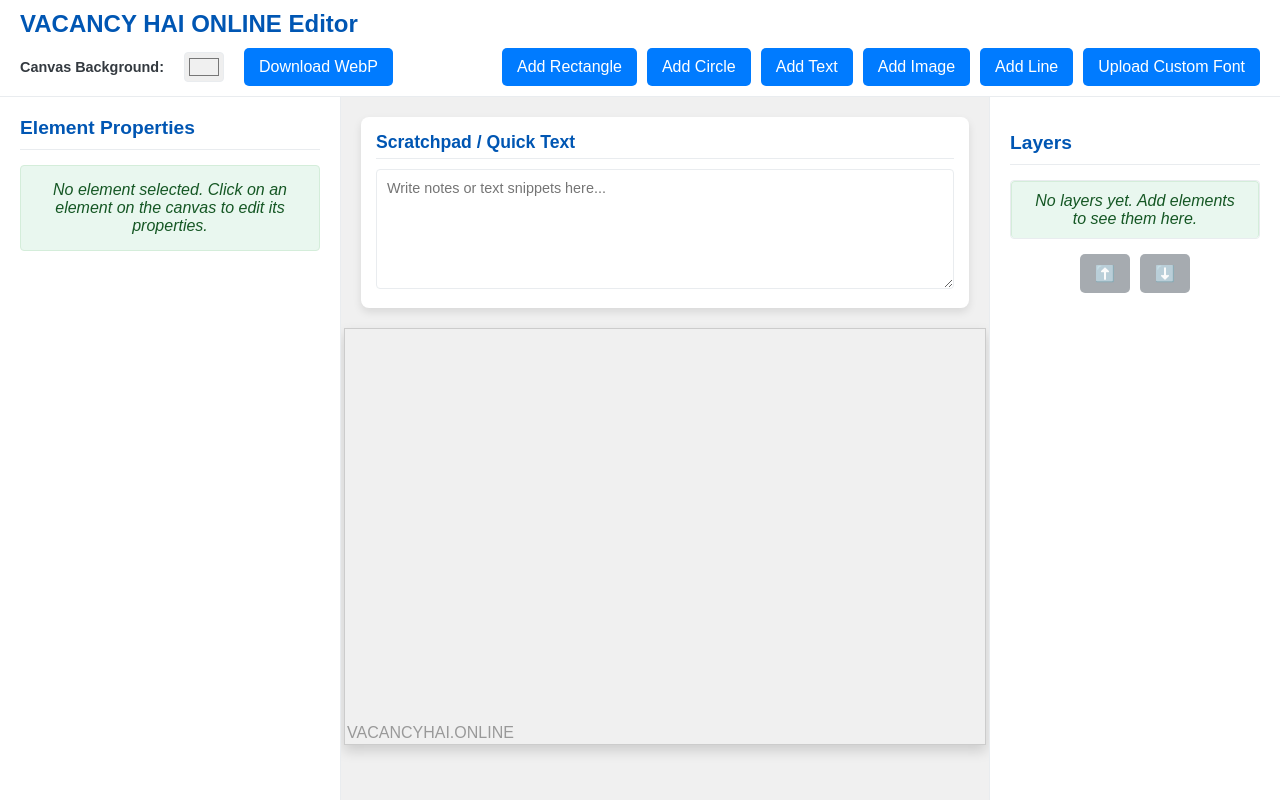
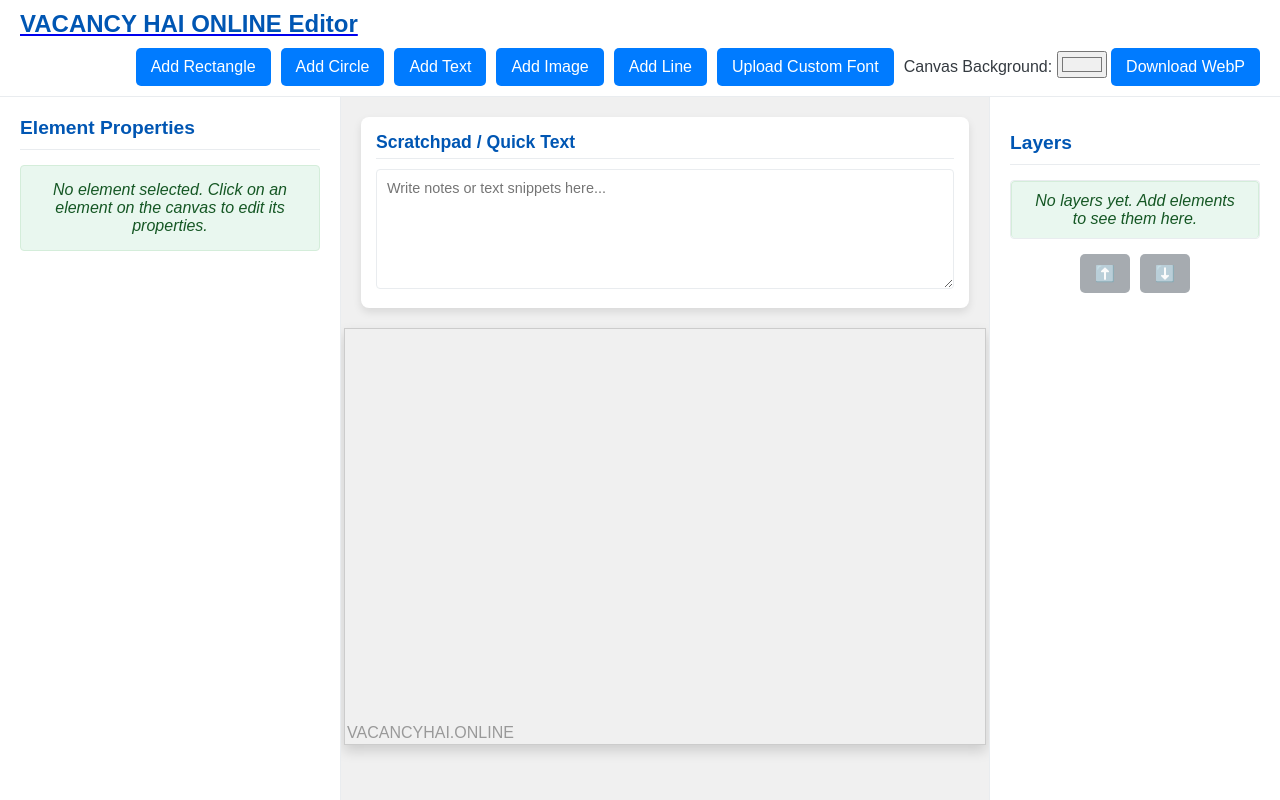
Before and after one commit to bhuveevh/Vacancy-Hai-Thumb-Maker, a plain HTML site: page index.html in a window 1280 px wide. Drawn offline with nearby package versions, Linux system fonts and the light colour scheme.

Commit message:
Update index.html

```diff
--- a/index.html
+++ b/index.html
@@ -12,13 +12,10 @@
 </head>
 <body>
     <header class="top-bar">
-        <h1>VACANCY HAI ONLINE Editor</h1>
+        <a href="https://vacancyhai.online/" target="_blank" class="header-link">
+            <h1>VACANCY HAI ONLINE Editor</h1>
+        </a>
         <div class="header-controls">
-            <div class="left-header-controls">
-                <label for="bgColorPicker">Canvas Background:</label>
-                <input type="color" id="bgColorPicker" value="#F0F0F0">
-                <button id="downloadWebPBtn">Download WebP</button>
-            </div>
             <div class="tool-buttons">
                 <button id="addRectBtn">Add Rectangle</button>
                 <button id="addCircleBtn">Add Circle</button>
@@ -27,6 +24,11 @@
                 <input type="file" id="imageUpload" accept="image/*" class="hidden">
                 <button id="addLineBtn">Add Line</button>
                 <button id="uploadFontBtn">Upload Custom Font</button>
+                <div class="canvas-controls">
+                    <label for="bgColorPicker">Canvas Background:</label>
+                    <input type="color" id="bgColorPicker" value="#F0F0F0">
+                    <button id="downloadWebPBtn">Download WebP</button>
+                </div>
             </div>
         </div>
     </header>
```
